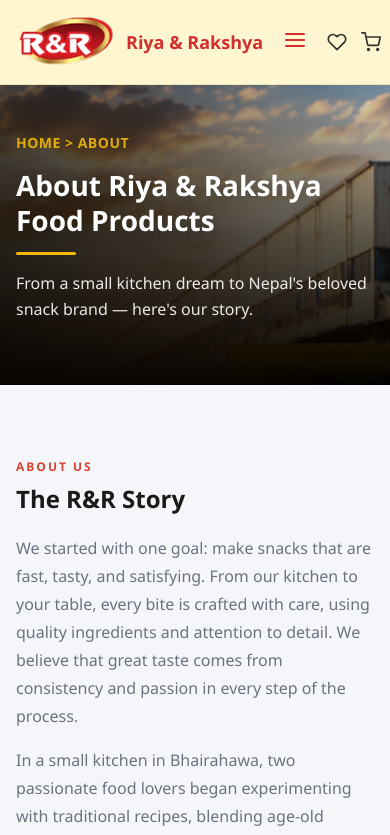
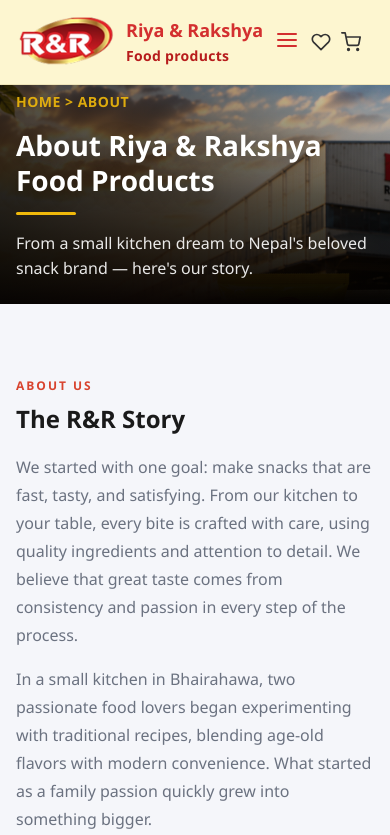
Before and after one commit to Auralith-Bit/R-R, a React (Vite) app in the folder frontend/: page /about in a window 390 px wide. Shown: the top 835 px of the page. Built offline with nearby package versions, Linux system fonts and the light colour scheme; no server answers.

Commit message:
Fixed responsiveness of hero section images and navbar

```diff
--- a/frontend/src/index.css
+++ b/frontend/src/index.css
@@ -358,7 +358,7 @@ select:focus {
 .page-hero-v2 {
   position: relative;
   width: 100%;
-  height: 440px;
+  height: clamp(320px, 35vw, 500px);
   overflow: hidden;
   isolation: isolate;
   display: flex;
@@ -455,15 +455,22 @@ select:focus {
 }
 @media (max-width: 720px) {
   .page-hero-v2 {
-    height: 300px;
+    height: auto;
+    aspect-ratio: 16/9;
+  }
+  .home-hero {
+    height: auto;
+    min-height: 0;
+    aspect-ratio: 16/9;
+  }
+  .home-hero__content {
+    min-height: auto;
+  }
+  .page-hero-v2-static {
+    background-size: cover;
   }
   .page-hero-v2-copy h1 {
     font-size: 28px;
-  }
-}
-@media (min-width: 1400px) {
-  .page-hero-v2 {
-    height: 500px;
   }
 }
 @media (prefers-reduced-motion: reduce) {
@@ -1861,8 +1868,69 @@ select:focus {
   .container {
     padding: 0 48px;
   }
+  .page-hero-v2 {
+    height: auto;
+    aspect-ratio: 16/9;
+  }
+  .home-hero {
+    height: auto;
+    min-height: 0;
+    aspect-ratio: 16/9;
+  }
   .home-hero__content {
     max-width: 600px;
+    min-height: auto;
+    padding-top: 80px;
+  }
+
+  .navbar-inner {
+    gap: 8px;
+    justify-content: flex-start;
+  }
+  .nav-burger {
+    display: block;
+  }
+  .nav-right {
+    gap: 10px;
+  }
+  .desktop-only {
+    display: none !important;
+  }
+  .mobile-only {
+    display: flex !important;
+  }
+  .nav-links {
+    display: none;
+    position: absolute;
+    top: 100%;
+    left: 0;
+    right: 0;
+    background: var(--cream);
+    flex-direction: column;
+    align-items: stretch;
+    gap: 0;
+    padding: 10px 16px 20px;
+    border-bottom: 1px solid #eee4b8;
+    box-shadow: 0 8px 24px rgba(0, 0, 0, 0.1);
+  }
+  .nav-links.open {
+    display: flex;
+  }
+  .nav-links a {
+    padding: 12px 4px;
+    border-bottom: 1px solid rgba(0, 0, 0, 0.06);
+  }
+  .nav-links a::after {
+    display: none;
+  }
+  .nav-links .search-box {
+    margin: 14px 0 10px;
+  }
+  .nav-links .btn-whatsapp {
+    width: 100%;
+  }
+  .nav-right {
+    gap: 10px;
   }
   .home-hero .home-hero__h1 {
     max-width: 480px;
@@ -1986,50 +2054,6 @@ select:focus {
     height: 20px;
   }
 
-  /* Navbar collapses into a slide-down menu */
-  .nav-burger {
-    display: block;
-  }
-  .desktop-only {
-    display: none !important;
-  }
-  .mobile-only {
-    display: flex !important;
-  }
-  .nav-links {
-    display: none;
-    position: absolute;
-    top: 100%;
-    left: 0;
-    right: 0;
-    background: var(--cream);
-    flex-direction: column;
-    align-items: stretch;
-    gap: 0;
-    padding: 10px 16px 20px;
-    border-bottom: 1px solid #eee4b8;
-    box-shadow: 0 8px 24px rgba(0, 0, 0, 0.1);
-  }
-  .nav-links.open {
-    display: flex;
-  }
-  .nav-links a {
-    padding: 12px 4px;
-    border-bottom: 1px solid rgba(0, 0, 0, 0.06);
-  }
-  .nav-links a::after {
-    display: none;
-  }
-  .nav-links .search-box {
-    margin: 14px 0 10px;
-  }
-  .nav-links .btn-whatsapp {
-    width: 100%;
-  }
-  .brand-text small {
-    display: none;
-  }
-
   .page-hero {
     padding: 44px 0 50px;
   }
@@ -2140,9 +2164,22 @@ select:focus {
   .container {
     padding: 0 16px;
   }
+  .page-hero-v2 {
+    height: auto;
+    aspect-ratio: 16/9;
+  }
+  .home-hero {
+    height: auto;
+    min-height: 0;
+    aspect-ratio: 16/9;
+  }
+  .page-hero-v2-static {
+    background-size: cover;
+  }
   .home-hero__content {
     padding: 0 4%;
     gap: 10px;
+    min-height: auto;
   }
   .home-hero__stats {
     gap: 10px;
--- a/frontend/src/pages/Home.jsx
+++ b/frontend/src/pages/Home.jsx
@@ -1,4 +1,4 @@
-import React, { useState } from "react";
+import React, { useState, useEffect, useRef } from "react";
 import { Link, useNavigate } from "react-router-dom";
 import { FiShoppingBag, FiMessageCircle, FiArrowRight, FiCheck, FiStar, FiZap, FiHeart } from "react-icons/fi";
 import { FaStar, FaMedal, FaBuilding, FaShieldAlt, FaUsers, FaTruck, FaPlay, FaHome, FaAward, FaHandshake, FaClock, FaGlobeAsia, FaStore, FaBoxes, FaMapMarkerAlt } from "react-icons/fa";
@@ -29,6 +29,21 @@ export default function Home() {
   const [testimonialPage, setTestimonialPage] = useState(1);
   const testimonialTotalPages = Math.ceil(testimonials.length / testimonialsPerPage);
 
+  const slides = hero.slides || [
+    "/images/hero/hero-bg.png",
+    "/images/hero/home hero kushal namkeen.png",
+    "/images/hero/home hero makai and diet.png",
+    "/images/hero/home hero cheese balls.png",
+    "/images/hero/home hero aone chips green.png",
+  ];
+  const [currentSlide, setCurrentSlide] = useState(0);
+  useEffect(() => {
+    const timer = setInterval(() => {
+      setCurrentSlide((prev) => (prev + 1) % slides.length);
+    }, 2400);
+    return () => clearInterval(timer);
+  }, [slides.length]);
+
   const whatsAppNumber = settings?.whatsappNumber || "9779820299711";
   const defaultStats = [
     ["500+", "Happy Retailers", "var(--red)"],
@@ -53,7 +68,7 @@ export default function Home() {
           <h1 className="home-hero__h1">
             {hero.heading || "One Bite & You Won't Stop"} <span>{hero.headingHighlight || "Craving"}</span>
           </h1>
-          <p className="home-hero__sub" style={{ color: '#000' }}>
+          <p className="home-hero__sub">
             {hero.subtitle || "Instant noodles, crunchy snacks, and bulk packs delivered straight to your door. Freshness guaranteed in every bite."}
           </p>
           <div className="home-hero__btns">
@@ -80,13 +95,7 @@ export default function Home() {
           </div>
         </div>
 
-        {(hero.slides || [
-          "/images/hero/hero-bg.png",
-          "/images/hero/home hero kushal namkeen.png",
-          "/images/hero/home hero makai and diet.png",
-          "/images/hero/home hero cheese balls.png",
-          "/images/hero/home hero aone chips green.png",
-        ]).map((slide, i) => {
+        {slides.map((slide, i) => {
           const classes = ["slide-title", "slide-namkeen", "slide-makai", "slide-cheese", "slide-aone"];
           const alts = ["", "Kushal Namkeen", "Makai Diet", "Cheese Balls", "Aone Chips Green"];
           return i === 0 ? (
@@ -104,8 +113,8 @@ export default function Home() {
         })}
 
         <div className="hero-dots">
-          {(hero.slides || [1,2,3,4,5]).map((_, i) => (
-            <button key={i} className={`hero-dot ${i === 0 ? "active" : ""}`} aria-label={`Slide ${i + 1}`} />
+          {slides.map((_, i) => (
+            <button key={i} className={`hero-dot ${i === currentSlide ? "active" : ""}`} onClick={() => setCurrentSlide(i)} aria-label={`Slide ${i + 1}`} />
           ))}
         </div>
       </section>
```
Lines whose indentation alone changed are shown as unchanged.
